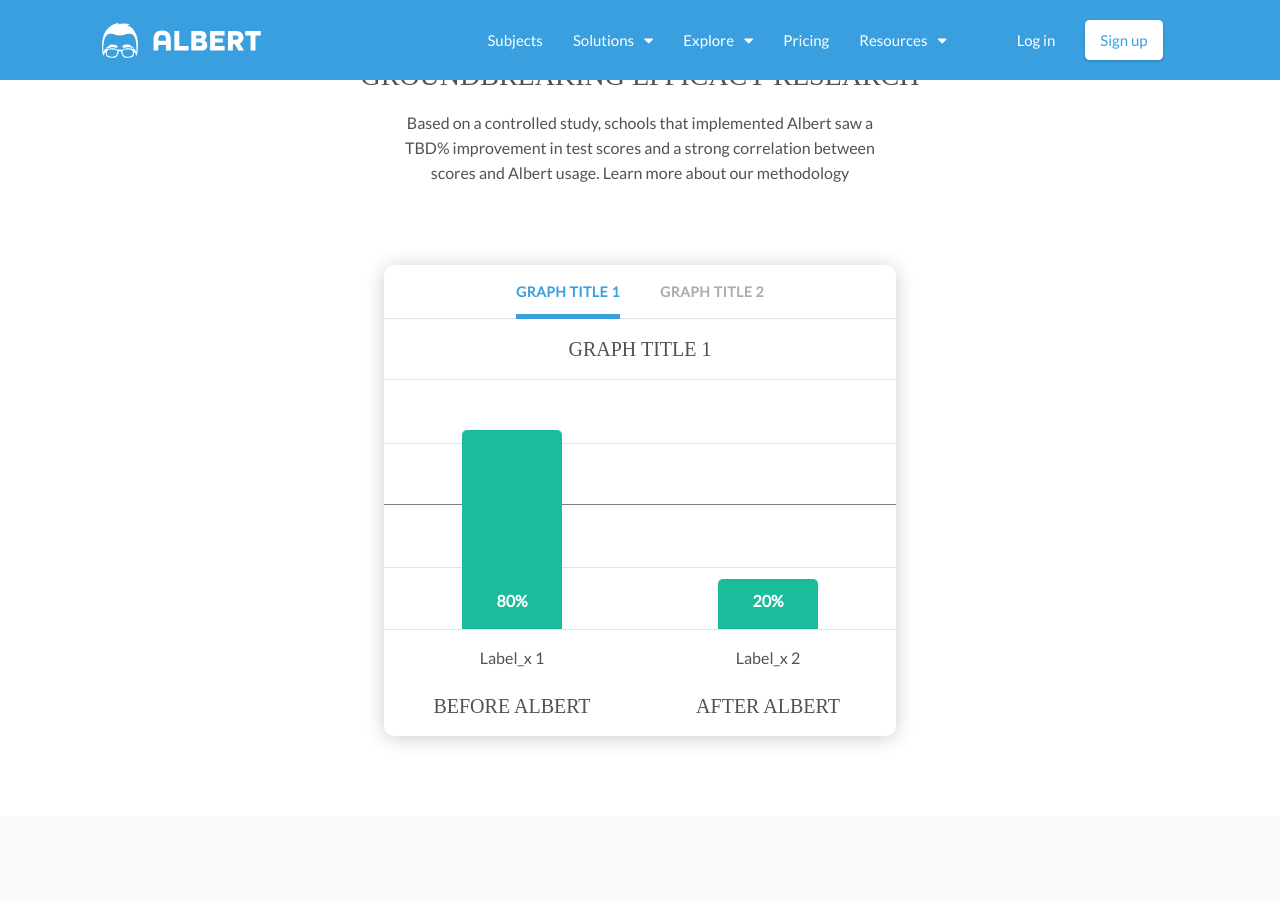
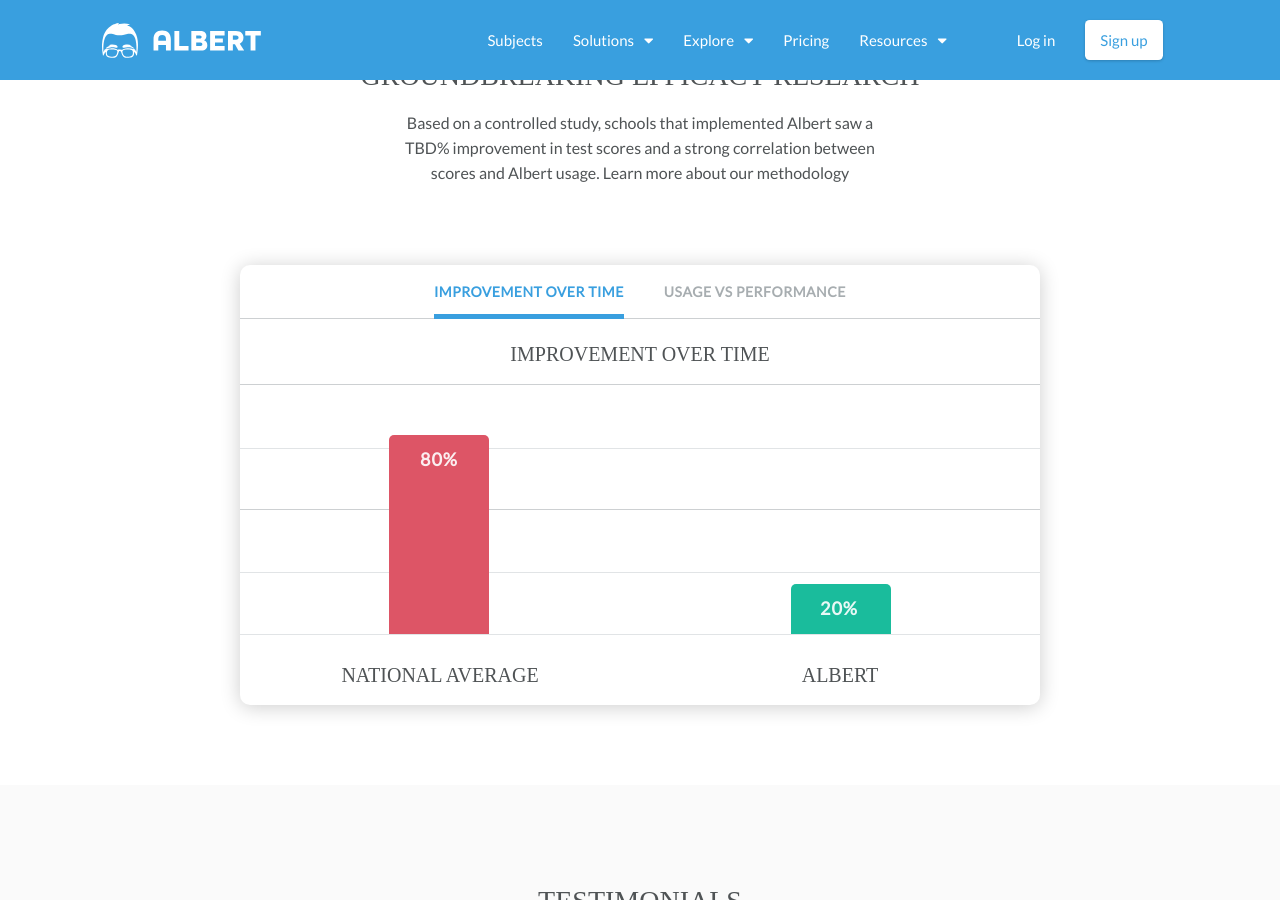
Before and after one commit to mdeely/albert-marketing-pages-jekyll, a Jekyll site: the page built from _landing_pages/components.md, in a window 1280 px wide and 900 px high, scrolled down 918 px. Built offline with Jekyll 4.4.1, drawn with Linux system fonts in a browser that asks for light colours; nearby versions of some CDN libraries; library files that are not in the unit come from our copies.

Commit message:
Completed styling for charts

```diff
--- a/_includes/components/barGraph.html
+++ b/_includes/components/barGraph.html
@@ -22,7 +22,11 @@
 		</div>
 	  	<ul class="graphs">
 			{% for graph in graph.graphs %}
-				<li class="graph__item">
+				{% if forloop.index == 1 %}
+					<li id="{{ graph.title | slugify }}" class="graph__item active">
+				{% else %}
+					<li id="{{ graph.title | slugify }}" class="graph__item">
+				{% endif %}
 					<div class="data__title">{{ graph.title }}</div>
 			  		<div class="data__info-container">
 			  			<div class="data__markers">
@@ -30,21 +34,27 @@
 			  			</div>
 						{% for data in graph.data %}
 				  			<div class="data__value-wrapper">
-				  				<div class="data__value">{{ data.bar_value | append: '%' }}</div>
-				  				<div class="data__bar" style="height: {{ data.bar_value | append: '%' }}"></div>
+				  				<div class="data__bar" style="background-color: {{ data.bar_color }}; height: {{ data.bar_value | append: '%' }}">
+				  					<div class="data__value">{{ data.bar_value | append: '%' }}</div>
+				  				</div>
 				  			</div>
 	  					{% endfor %}
 			  		</div>
 
 			  		<div class="data__bar-labels">
 						{% for data in graph.data %}
-					  		<div class="data__bar-label">{{ data.bar_label }}</div>
+			  				{% if data.bar_label %}
+					  			<div class="data__bar-label">{{ data.bar_label }}</div>
+		  					{% endif %}
 		  				{% endfor %}
 			  		</div>
 
 			  		<ul class="data__group-label">
-			  			<li>Before Albert</li>
-			  			<li>After Albert</li>
+			  			{% for data in graph.data %}
+			  				{% if data.group_label %}
+			  					<li>{{ data.group_label }}</li>
+			  				{% endif %}
+			  			{% endfor %}
 			  		</ul>
 
 				</li>
--- a/_landing_pages/components.md
+++ b/_landing_pages/components.md
@@ -16,25 +16,30 @@
   component_title: Groundbreaking efficacy research
   component_description: Based on a controlled study, schools that implemented Albert saw a TBD% improvement in test scores and a strong correlation between scores and Albert usage. Learn more about our methodology
   graphs:
-  - title: Graph title 1
+  - title: Improvement over time
     data:
     - bar_value: 80
-      bar_label: Label_x 1
+      bar_color: "#DD5566"
+      group_label: National Average
+
+    - bar_value: 20
+      group_label: Albert
+
+  - title: Usage vs Performance
+    data:
+    - bar_value: 100
+      bar_label: Year 1
       group_label: Before Albert
 
-    - bar_value: 20
-      bar_label: Label_x 2
-      group_label: Before Albert
+    - bar_value: 40
+      bar_label: Year 2
 
-  - title: Graph title 2
-    data:
-    - bar_value: 100
-      bar_label: Label_x 2.1
+    - bar_value: 60
+      bar_label: Year 3
       group_label: After Albert
 
-    - bar_value: 0
-      bar_label: Label_x 2.2
-      group_label: After Albert
+    - bar_value: 90
+      bar_label: Year 4
 
 - component_name: testimonials
   title: testimonials
--- a/_sass/modules/components/_bar-graph.scss
+++ b/_sass/modules/components/_bar-graph.scss
@@ -25,19 +25,53 @@
 		padding-top: rem(20);
 		padding-bottom: rem(20);
 		overflow-x: hidden;
-		max-width: 40vw;
-		min-width: rem(300);
+		width: 80vw;
+		max-width: rem(800);
+
+		.tabBar {
+			box-shadow: 0 -1px 0 $iron-grey inset;
+		}
 
 		.graphs {
 			display: flex;
 
 			.graph__item {
-				min-width: 100%;
+				max-width: 0%;
+				width: 0%;
+				height: 0px;
+				overflow: hidden;
+
+				&.active {
+					min-width: 100%;
+					width: 100%;
+					height: auto;
+					max-height: 100%;
+
+					.data__info-container {
+
+						.data__value-wrapper {
+							max-height: 100%;
+							transition: max-height .7s ease-in-out;
+							transition-delay: .15s;
+
+							.data__value {
+					    		opacity: .9;
+								transition: opacity .4s ease-in;
+								transition-delay: .3s;
+							}
+
+							.data__bar {
+							}
+
+						}
+
+					}
+				}
 
 				.data__title {
 					@include fancy-title-sm;
-					padding: rem(20) 0;
-					border-bottom: 1px solid $menuBorder;
+					padding: rem(25) 0 rem(20) 0;
+					border-bottom: 1px solid $iron-grey;
 				}
 
 				.data__info-container {
@@ -77,7 +111,7 @@
 
 						.data__middle-marker {
 							height: $data-height / 2;
-							border-bottom: 1px solid grey;
+							border-bottom: 1px solid $iron-grey;
 							position: absolute;
 							top: 0;
 							width: 100%;
@@ -90,22 +124,36 @@
 					    flex-direction: column;
 					    justify-content: flex-end;
 					    position: relative;
+						height: 100%;
+						max-height: 0%;
+						transition: max-height .7s ease-in;
+						align-self: flex-end;
+						transition-delay: .15s;
+
+					    ~ .data__value-wrapper {
+					    	padding-left: rem(4);
+					    }
 
 					    .data__value {
 					    	position: absolute;
 					    	left: 0;
 					    	right: 0;
 					    	color: #FFF;
-					    	padding-bottom: rem(20);
 					    	font-weight: 600;
-
+					    	font-size: rem(18);
+					    	letter-spacing: rem(1);
+					    	padding-top: rem(15);
+					    	opacity: 0;
+							transition: opacity .4s ease-in;
+							transition-delay: .3s;
 					    }
 
 					    .data__bar {
-						    height: 100%;
+						    width: 100%;
+						    max-width: rem(100);
+						    min-width: rem(35);
+						    margin: 0 auto;
 						    background-color: $primary-green;
-						    width: 100px;
-						    margin: 0 auto;
 						    border-top-left-radius: rem(5);
 						    border-top-right-radius: rem(5);
 					    }
@@ -113,9 +161,12 @@
 				}
 
 				.data__bar-labels {
-					margin-top: rem(20);
 				    display: flex;
 				    justify-content: space-around;
+
+					> * {
+						margin-top: rem(20);
+					}
 				}
 
 				.data__group-label {
@@ -130,82 +181,4 @@
 			}
 		}
 	}
-
-	// .graph__wrapper {
-
-
-	// 	.tabBar {
-	// 	}
-
-	// 	.graph__list {
-	// 		display: flex;
-	// 		flex-direction: row;
-
-	// 		.graph__item {
-	// 			display: flex;
-	// 			flex-direction: row;
-	// 			min-width: 100%;
-
-	// 			.data__wrapper {
-	// 				flex: 1;
-
-	// 				.data__value-wrapper {
-	// 					border-bottom: 1px solid $iron-grey;
-	// 					height: rem(200);
-	// 				    display: flex;
-	// 				    flex-direction: column;
-	// 				    justify-content: flex-end;
-	// 				    position: relative;
-
-	// 				    &:before,
-	// 				    &:after {
-	// 				    	content: "";
-	// 				    	position: absolute;
-	// 				    	left: 0;
-	// 				    	right: 0;
-	// 				    	height: 33.3333%;
-	// 				    	width: 100%;
-	// 				    	z-index: 1;
-	// 				    }
-
-	// 				    &:before {
-	// 				    	top: 0;
-	// 				    	border-bottom: 1px solid rgba($iron-grey, .5);
-	// 				    }
-
-	// 				    &:after {
-	// 				    	bottom: 0;
-	// 				    	border-top: 1px solid rgba($iron-grey, .5);
-	// 				    }
-	// 				}
-
-	// 				.data__value,
-	// 				.data_bar {
-	// 					position: relative;
-	// 					z-index: 2;
-	// 				}
-
-	// 				.data__value {
-	// 					padding: rem(20) 0;
-	// 				}
-
-	// 				.data_bar {
-	// 					width: 50%;
-	// 					background-color: $primary-green;
-	// 					margin: 0 auto;
-	// 					border-top-left-radius: rem(10);
-	// 					border-top-right-radius: rem(10);
-	// 				}
-
-	// 				.data__label-x {
-	// 					margin-top: rem(20);
-	// 				}
-
-	// 				.data__footer-label {
-	// 					@include fancy-title-sm;
-	// 					margin-top: rem(30);					}
-	// 			}
-	// 		}
-	// 	}
-	// }
 }
--- a/_sass/modules/components/_tab-bar.scss
+++ b/_sass/modules/components/_tab-bar.scss
@@ -15,7 +15,6 @@
 		-webkit-overflow-scrolling: touch;
     	justify-content: start;
 
-
 		.tabBar__item {
 			display: flex;
 			flex-direction: column;
@@ -23,7 +22,11 @@
 			margin-left: rem(40);
 
 			&:first-of-type {
-				margin-left: 0;
+				margin-left: rem(10);
+			}
+
+			&:last-of-type {
+				margin-right: rem(10);
 			}
 
 			.tabBar__anchor {
@@ -47,10 +50,6 @@
 					margin-bottom: rem(15);
 					pointer-events: none;
 				}
-			}
-
-			&:last-child {
-				margin-right: 0;
 			}
 		}
 
```
